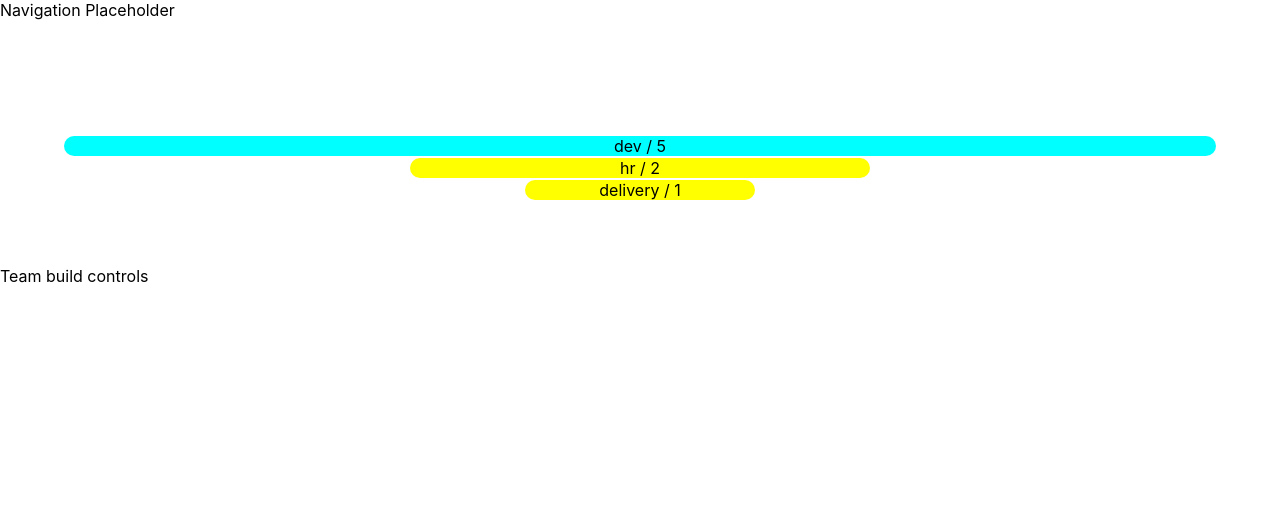
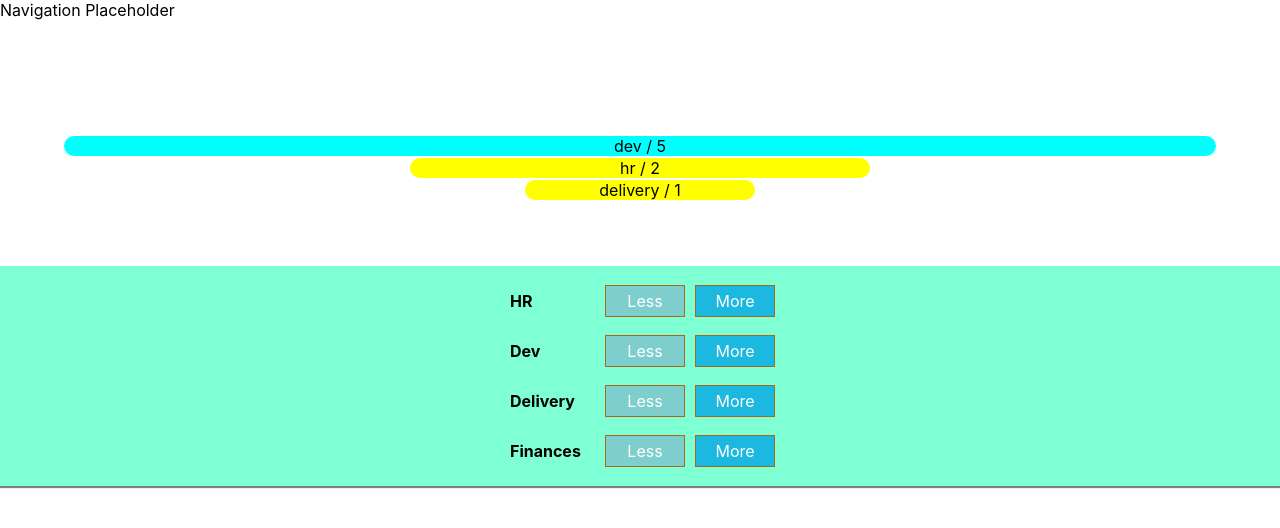
Before and after one commit to map0/team-builder, a React (Create React App) app: page / in a window 1280 px wide. Shown: the top 528 px of the page. Built offline with nearby package versions, Linux system fonts and the light colour scheme; the HTML template or start-up script is replaced by a standard one.

Commit message:
+buildControls for teams

```diff
--- /dev/null
+++ b/src/components/Teams/BuildControls/BuildConrolsList.js
@@ -0,0 +1,22 @@
+import React from "react";
+import BuildConrol from "./BuildControl";
+import "./BuildControlsList.css";
+
+const controls = [
+  { label: "HR", area: "hr" },
+  { label: "Dev", area: "dev" },
+  { label: "Delivery", area: "delivery" },
+  { label: "Finances", area: "finances" }
+];
+
+const BuildConrolsList = props => {
+  return (
+    <div className="buildControls">
+      {controls.map(ctrl => (
+        <BuildConrol key={ctrl.label} label={ctrl.label} />
+      ))}
+    </div>
+  );
+};
+
+export default BuildConrolsList;
--- /dev/null
+++ b/src/components/Teams/BuildControls/BuildControl.css
@@ -0,0 +1,56 @@
+.buildControl {
+    display: flex;
+    justify-content: space-between;
+    align-items: center;
+    margin: 5px 0;
+}
+
+.buildControl button {
+    display: block;
+    font: inherit;
+    padding: 5px;
+    margin: 0 5px;
+    width: 80px;
+    border: 1px solid #AA6817;
+    cursor: pointer;
+    outline: none;
+}
+
+.buildControl button:disabled {
+    background-color: grey;
+    border: 1px solid #7E7365;
+    color: #ccc;
+    cursor: default;
+}
+
+.buildControl button:hover:disabled {
+    background-color: grey;
+    color: #ccc;
+    cursor: not-allowed;
+}
+
+.label {
+    padding: 10px;
+    font-weight: bold;
+    width: 80px;
+}
+
+.buildControl .less {
+    background-color: rgb(127, 206, 206);
+    color: white;
+}
+
+.buildControl .more {
+    background-color: rgb(28, 184, 223);
+    color: white;
+}
+
+.buildControl .less:hover, .buildControl .less:active {
+    background-color: rgb(233, 84, 225);
+    color: white;
+}
+
+.buildControl .more:hover,.buildControl .more:active {
+    background-color: rgb(233, 84, 225);
+    color: white;
+}
--- /dev/null
+++ b/src/components/Teams/BuildControls/BuildControl.js
@@ -0,0 +1,15 @@
+import React from "react";
+import "./BuildControl.css";
+
+
+const BuildControls = props => {
+  return (
+    <div className="buildControl">
+      <div className="label">{props.label}</div>
+      <button className="less">Less</button>
+      <button className="more">More</button>
+    </div>
+  );
+};
+
+export default BuildControls;
--- /dev/null
+++ b/src/components/Teams/BuildControls/BuildControlsList.css
@@ -0,0 +1,10 @@
+.buildControls {
+    width: 100%;
+    background-color: aquamarine;
+    display: flex;
+    flex-flow: column;
+    align-items: center;
+    box-shadow: 0px 2px 1px grey;
+    margin: auto;
+    padding: 10px 0;
+}
--- a/src/containers/TeamsBuilder.js
+++ b/src/containers/TeamsBuilder.js
@@ -1,11 +1,12 @@
 import React, { Component } from "react";
 import TeamsList from "../components/Teams/TeamsList/TeamsList";
+import BuildConrolsList from '../components/Teams/BuildControls/BuildConrolsList'
 
 class TeamsBuilder extends Component {
   state = {
     teams: [
       {
-        id: 'scvg2322',
+        id: "scvg2322",
         teamLabel: "dev",
         area: "engineering",
         capacity: 5,
@@ -13,7 +14,7 @@ class TeamsBuilder extends Component {
         tags: ["front-end", "back-end", "full-stack"]
       },
       {
-        id: 'joi324',
+        id: "joi324",
         teamLabel: "hr",
         area: "business",
         capacity: 2,
@@ -21,7 +22,7 @@ class TeamsBuilder extends Component {
         tags: ["human"]
       },
       {
-        id: 'oiiwe3443',
+        id: "oiiwe3443",
         teamLabel: "delivery",
         area: "business",
         capacity: 1,
@@ -35,7 +36,7 @@ class TeamsBuilder extends Component {
     return (
       <>
         <TeamsList teams={this.state.teams} />
-        <div>Team build controls</div>
+        <BuildConrolsList />
       </>
     );
   }
```
